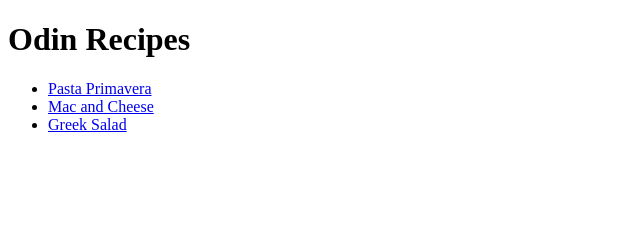
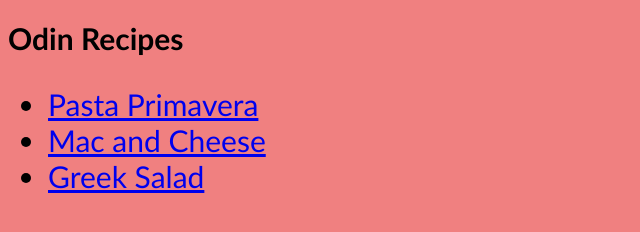
Before and after one commit to Kafka2026/odin-recipes, a plain HTML site: page index.html in a window 1280 px wide. Shown: the whole page, without its empty margins (0-640 px from the left). Drawn offline with Linux system fonts and the light colour scheme.

Commit message:
Initial global styles

```diff
--- a/index.html
+++ b/index.html
@@ -3,7 +3,7 @@
 <head>
     <meta charset="UTF-8">
     <meta name="viewport" content="width=device-width, initial-scale=1.0">
-    <link rel="styleheet" href="style.css">
+    <link rel="stylesheet" href="style.css">
     <title>Odin-recipes</title>
 </head>
 
--- a/style.css
+++ b/style.css
@@ -0,0 +1,5 @@
+* {
+    font-family: 'Gill Sans', 'Gill Sans MT', Calibri, 'Trebuchet MS', sans-serif;
+    font-size: 30px;
+    background-color: lightcoral;
+}
```
Also changed, not shown: recipes/greek-salad.html (+1 -1 lines), recipes/mac-and-cheese.html (+1 -1 lines), recipes/pasta-primavera.html (+1 -1 lines).
